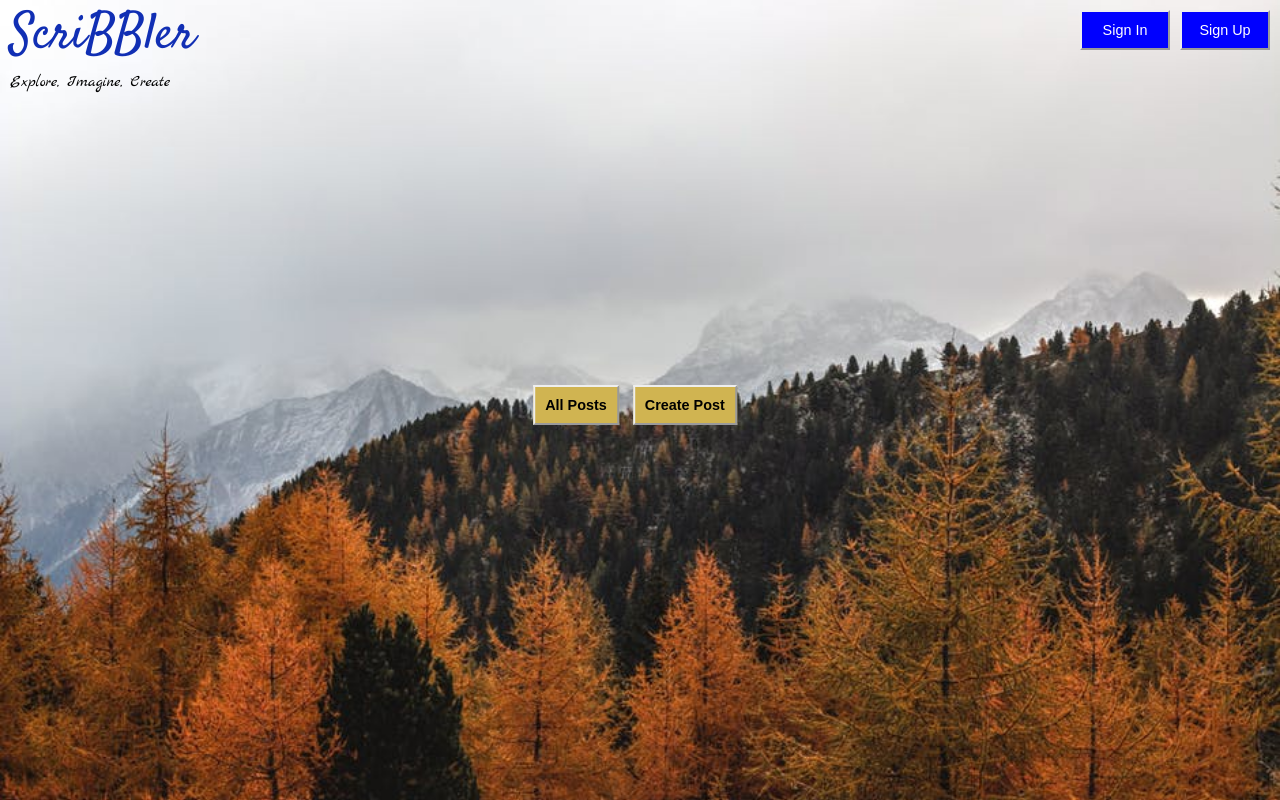
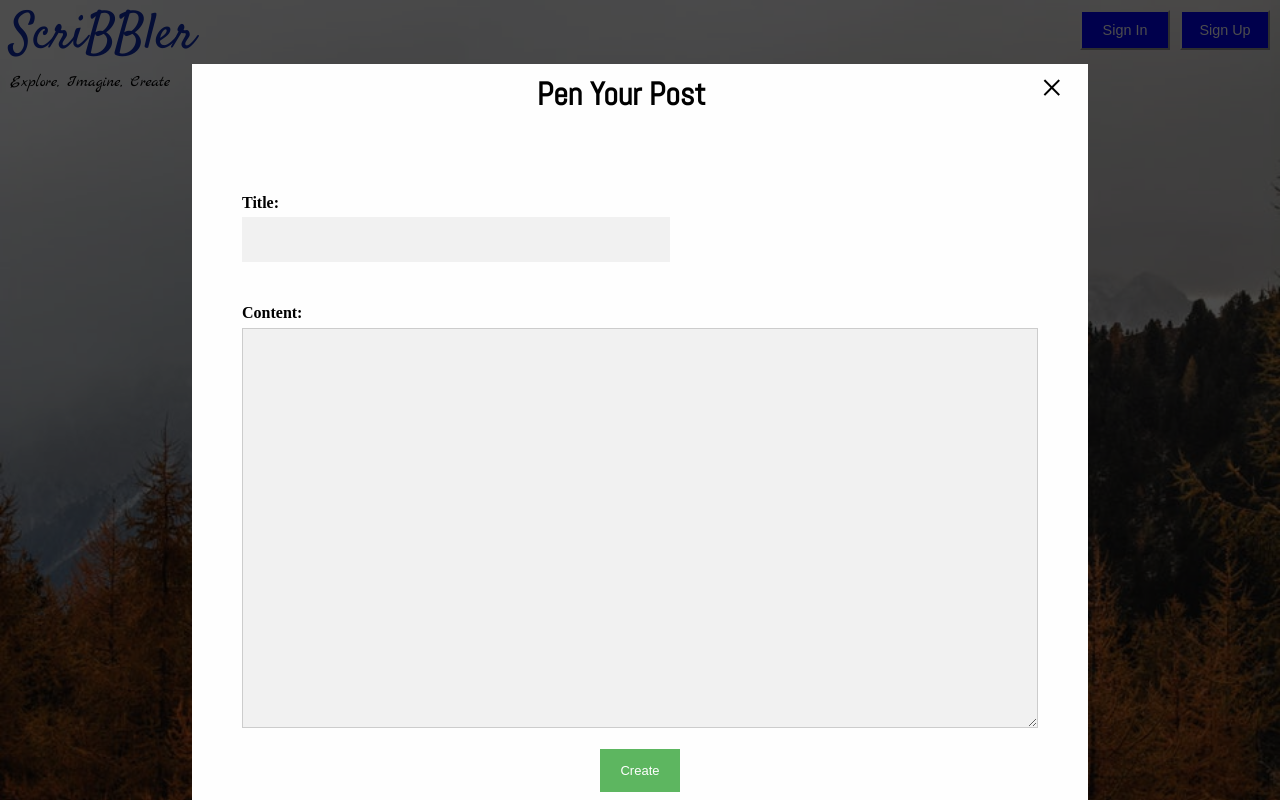
Before and after one commit to ramesh2712/front-end-development, a plain HTML site: page index.html in a window 1280 px wide. Both pictures are taken after a click on the button "Create Post". Drawn offline with Linux system fonts and the light colour scheme.

Commit message:
done with create Post Model

```diff
--- a/css/index.css
+++ b/css/index.css
@@ -57,7 +57,6 @@ input.centerBtn {
   width: 30%; /* Could be more or less, depending on screen size */
 }
 
-
 /* The Close Button */
 .close {
   color: #aaa;
@@ -98,3 +97,42 @@ button {
 button:hover {
   opacity:1;
 }
+
+/* Create Post Styling */
+
+.createPostModel-content{
+  background-color: #fefefe;
+  margin: 5% auto 15% auto;
+  width: 70%;
+}
+.create-post-close{
+  color: black;
+  float: right;
+  font-size: 40px;
+  margin-right:25px;
+}
+form {
+  display: flex;
+  flex-direction: column;
+}
+
+.form-container {
+  padding: 20px;
+  margin:30px;
+}
+
+textarea {
+  width: 100%;
+  padding: 12px;
+  border: 1px solid #ccc;
+  box-sizing: border-box;
+  margin-top: 6px;
+  margin-bottom: 16px;
+  resize: vertical;
+  height: 400px;
+  background: #f1f1f1;
+}
+label {
+  font-weight: normal;
+  margin-top:20px;
+}
--- a/index.html
+++ b/index.html
@@ -24,7 +24,7 @@
       <!--POST BUTTONS -->
         <div class="postButtons">
           <input class="centerBtn" type="button" value="All Posts" onclick="window.location.href='./html/bloglist.html'">
-          <input class="centerBtn" type="button" value="Create Post">
+          <input id="createPostBtn" class="centerBtn" type="button" value="Create Post">
         </div>
 
     </div>
@@ -33,7 +33,7 @@
     <div id="signinModal" class="modal">
       <div class="modal-content">
           <span id="signinClose" class="close">&times;</span>
-          <h1>Welcome Back!</h1>
+          <h1 style="text-align:center; padding:10px;">Welcome Back!</h1>
           <hr>
           <form>
               <div class="container">
@@ -75,13 +75,24 @@
               </div>
             </form>
       </div>
-
     </div>
 
-    <div>
+    <!--Create Post  MODAL -->
+    <div id="createPostModel" class="modal">
+      <div class="createPostModel-content">
+          <span id="createModalSpan" class="create-post-close">&times;</span>
+          <h1 style="text-align:center; padding:10px;">Pen Your Post</h1>
+            <form class="form-container">
+              <label><b>Title:</b></label>
+              <input type="text" style="width:50%;">
 
-    	<!-- Insert code for Create Post modal here -->
-
+              <label><b>Content:</b></label>
+              <textarea></textarea>
+              <div style="text-align:center;">
+                <button type="submit" style="width:10%;margin-bottom:0px;">Create</button>
+              </div>
+            </form>
+      </div>
     </div>
 
 	<!-- Place all Javascript for header in this file -->
--- a/js/index.js
+++ b/js/index.js
@@ -49,3 +49,23 @@ function gotosignUp() {
   signinModal.style.display = "none";
   signupModal.style.display = "block";
 }
+
+
+// get create post modal ...
+var createPostModel = document.getElementById('createPostModel');
+
+// Get the signup button that opens the modal
+var createPostBtn = document.getElementById("createPostBtn");
+
+// Get the <span> element that closes the create modal
+var createModalSpan = document.getElementById("createModalSpan");
+
+// When the user clicks on <span> (x), close the modal
+createModalSpan.onclick = function() {
+  createPostModel.style.display = "none";
+}
+
+// When the user clicks on the create Post button, open the modal
+createPostBtn.onclick = function() {
+  createPostModel.style.display = "block";
+}
```
